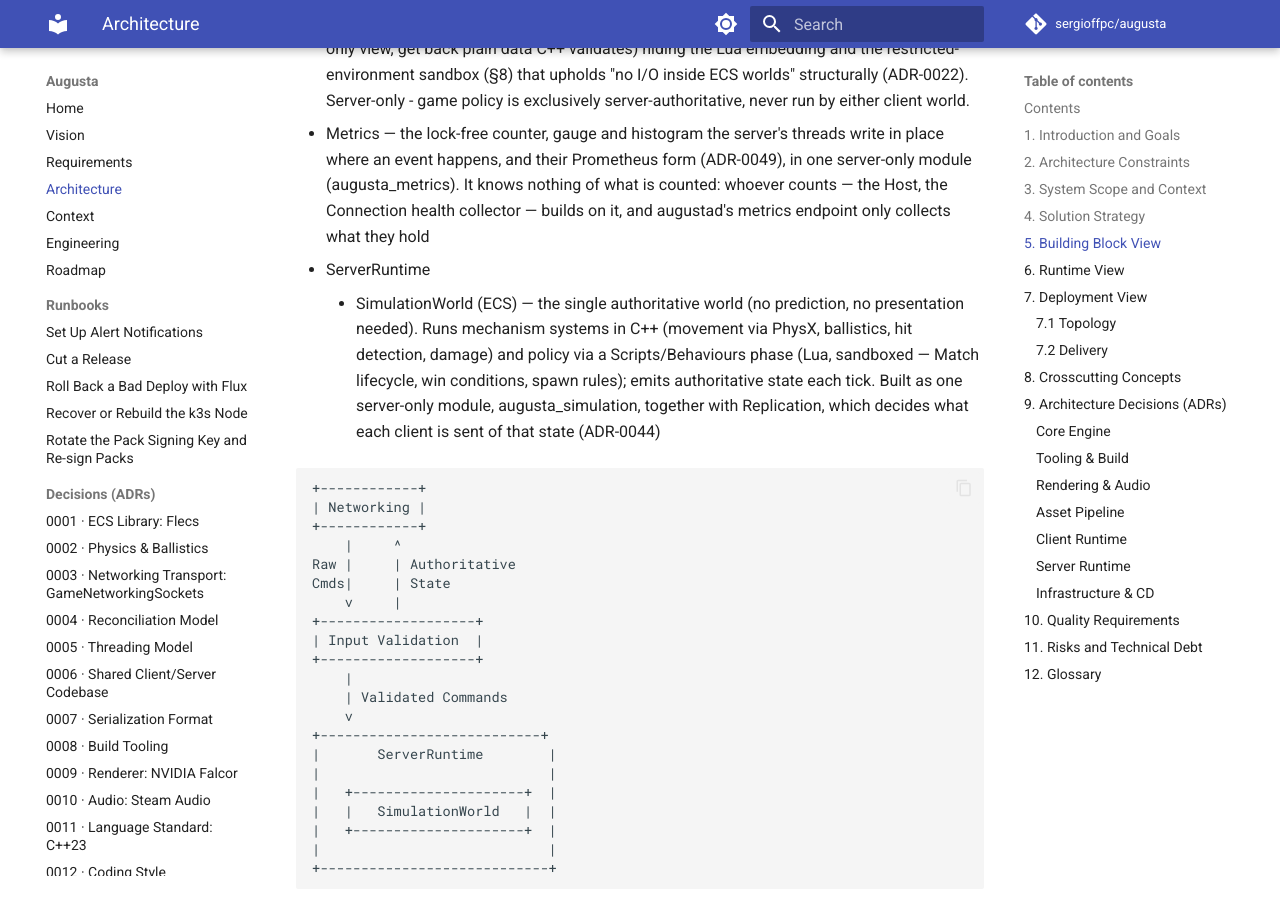
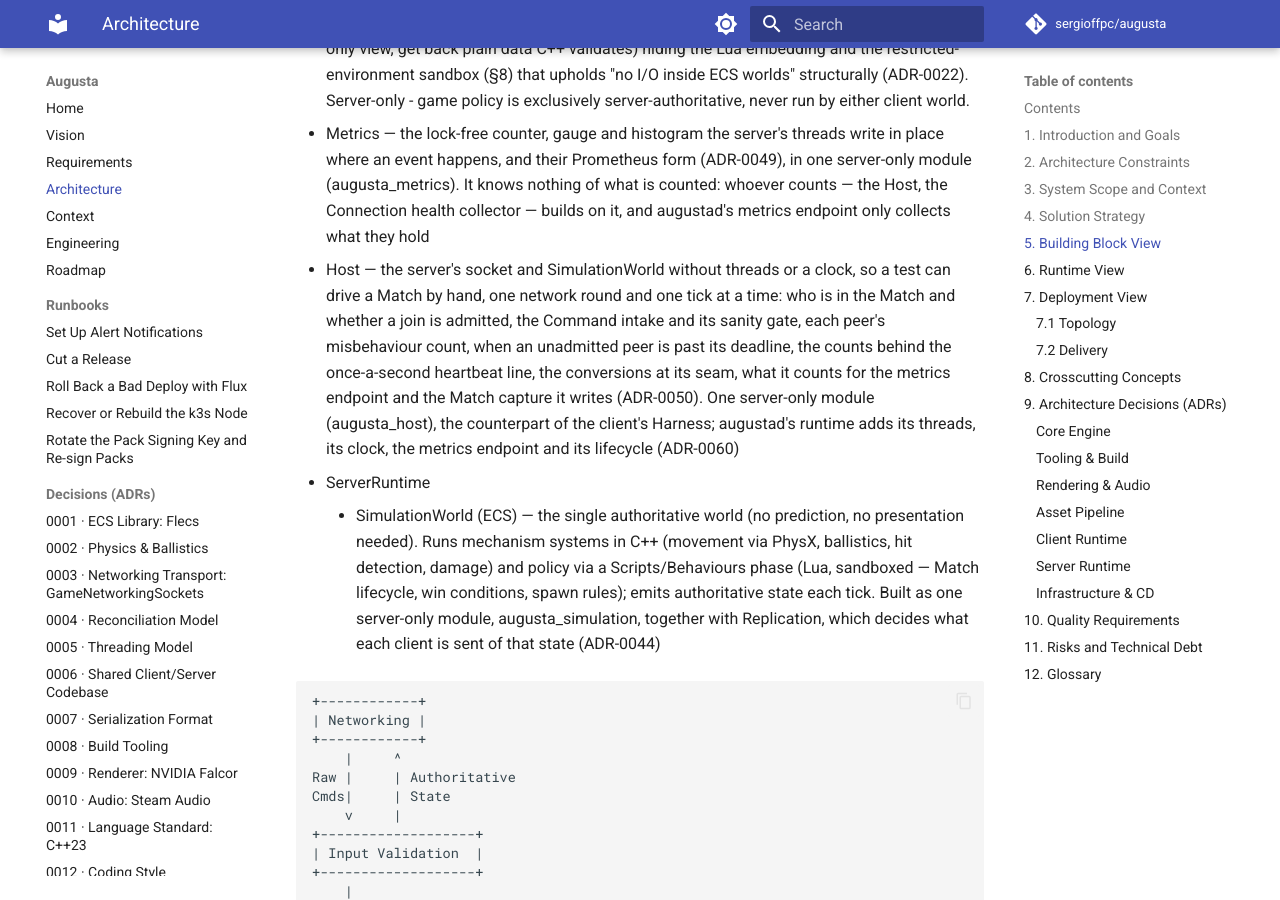
Before and after one commit to sergioffpc/augusta, an MkDocs documentation site: the page built from docs/ARCHITECTURE.md, in a window 1280 px wide and 900 px high, scrolled down 7272 px. Built offline with MkDocs 1.6.1 and Material for MkDocs 9.7.7, drawn with Linux system fonts in a browser that asks for light colours; comment, search, counter and statistics services are not loaded.

Commit message:
docs: name the host module in the Building Block View
A building block enters ARCHITECTURE §5 before it gets a directory
(ADR-0060), so the Host - the server's socket and SimulationWorld without
threads or a clock, with the bookkeeping at its edges - is a server-only
block of its own before any of it leaves augustad.

Co-Authored-By: Claude Opus 5 <noreply@anthropic.com>

```diff
--- a/docs/ARCHITECTURE.md
+++ b/docs/ARCHITECTURE.md
@@ -287,6 +287,15 @@ exclusively server-authoritative.
   in one server-only module (augusta_metrics). It knows nothing of what is
   counted: whoever counts — the Host, the Connection health collector — builds
   on it, and augustad's metrics endpoint only collects what they hold
+- Host — the server's socket and SimulationWorld without threads or a clock, so
+  a test can drive a Match by hand, one network round and one tick at a time:
+  who is in the Match and whether a join is admitted, the Command intake and its
+  sanity gate, each peer's misbehaviour count, when an unadmitted peer is past
+  its deadline, the counts behind the once-a-second heartbeat line, the
+  conversions at its seam, what it counts for the metrics endpoint and the Match
+  capture it writes (ADR-0050). One server-only module (augusta_host), the
+  counterpart of the client's Harness; augustad's runtime adds its threads, its
+  clock, the metrics endpoint and its lifecycle (ADR-0060)
 - ServerRuntime
     - SimulationWorld (ECS) — the single authoritative world (no prediction, no
       presentation needed). Runs mechanism systems in C++ (movement via PhysX,
```
